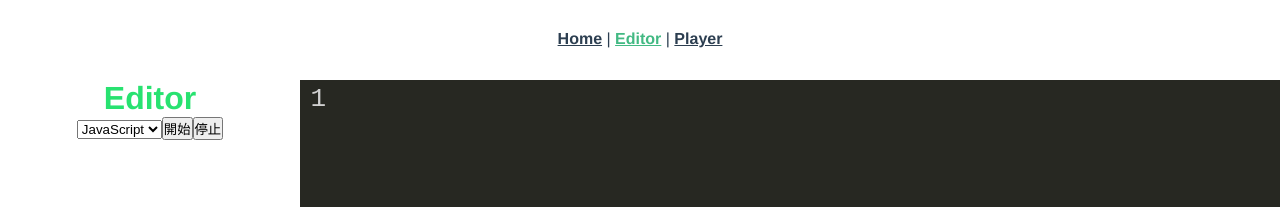
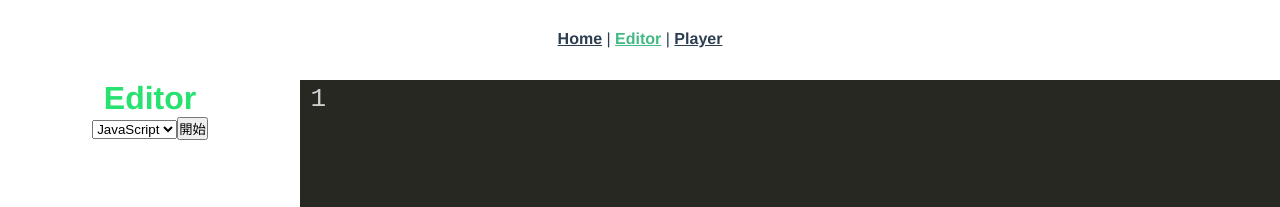
Before and after one commit to nanagami1369/CodingShare, a Vue app in the folder front/: page /#/editor in a window 1280 px wide. Shown: the top 207 px of the page. Built offline with nearby package versions, Linux system fonts and the light colour scheme.

Commit message:
#30  録画ボタンと停止ボタンを一つにする

```diff
--- a/front/src/views/EditorPage.vue
+++ b/front/src/views/EditorPage.vue
@@ -7,8 +7,8 @@
           {{ lang.name }}
         </option>
       </select>
-      <button @click="recordStart">開始</button>
-      <button @click="recordStop">停止</button>
+      <button v-if="recorder.isRecording" @click="recordStop">停止</button>
+      <button v-else @click="recordStart">開始</button>
       <div v-if="recorder.isRecording" class="recoding-status">
         <span class="recoding-icon">●</span>録画中
       </div>
@@ -108,9 +108,8 @@ export default Vue.extend({
     },
   },
   mounted() {
-    const editorAria: HTMLTextAreaElement | null = document.querySelector(
-      '#editor-aria'
-    )
+    const editorAria: HTMLTextAreaElement | null =
+      document.querySelector('#editor-aria')
     if (editorAria == null) {
       throw new Error('textarea not found for CodeMirror')
     }
```
